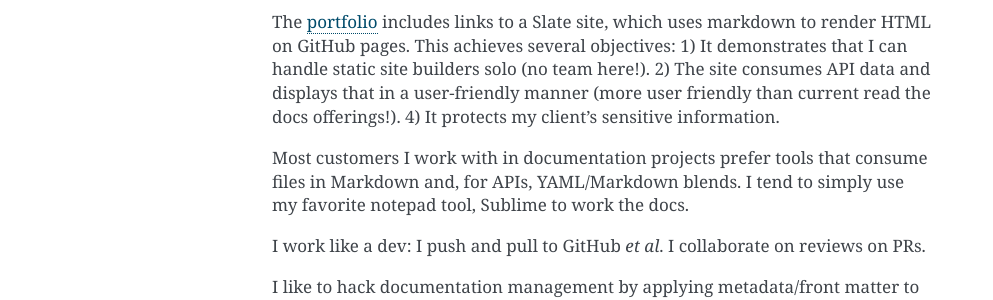
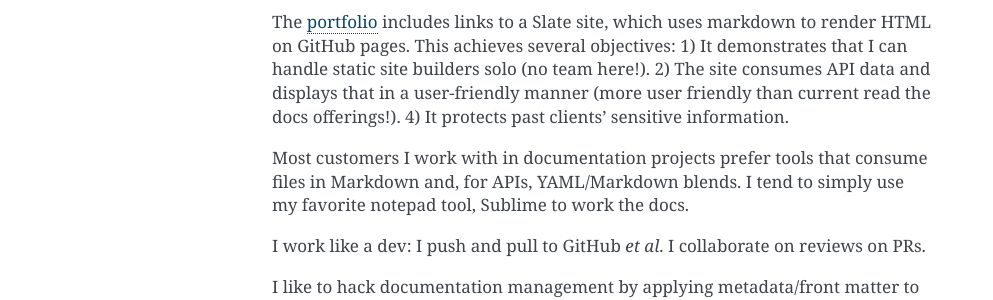
Before and after one commit to m4sterbunny/NewPortfolio, a Sphinx documentation site: the page built from source/index.rst, in a window 1280 px wide. Shown: the part 708-1008 px from the top of the page, without its empty margins (148-1141 px from the left). Built offline with Sphinx 7.4.7, drawn with Linux system fonts in a browser that asks for light colours.

Commit message:
reduces intro

```diff
--- a/source/index.rst
+++ b/source/index.rst
@@ -27,7 +27,7 @@ This site is written in reStructured Text (rST) which is rendered as HTML.
 The :doc:`portfolio <pages/portfolio>` includes links to a Slate site, which uses markdown to render HTML on GitHub pages. This achieves several objectives:
 1) It demonstrates that I can handle static site builders solo (no team here!).
 2) The site consumes API data and displays that in a user-friendly manner (more user friendly than current read the docs offerings!).
-4) It protects my client's sensitive information.
+4) It protects past clients' sensitive information.
 
 Most customers I work with in documentation projects prefer tools that consume files in Markdown and, for APIs, YAML/Markdown blends. I tend to simply use my favorite notepad tool, Sublime to work the docs.
 
```
